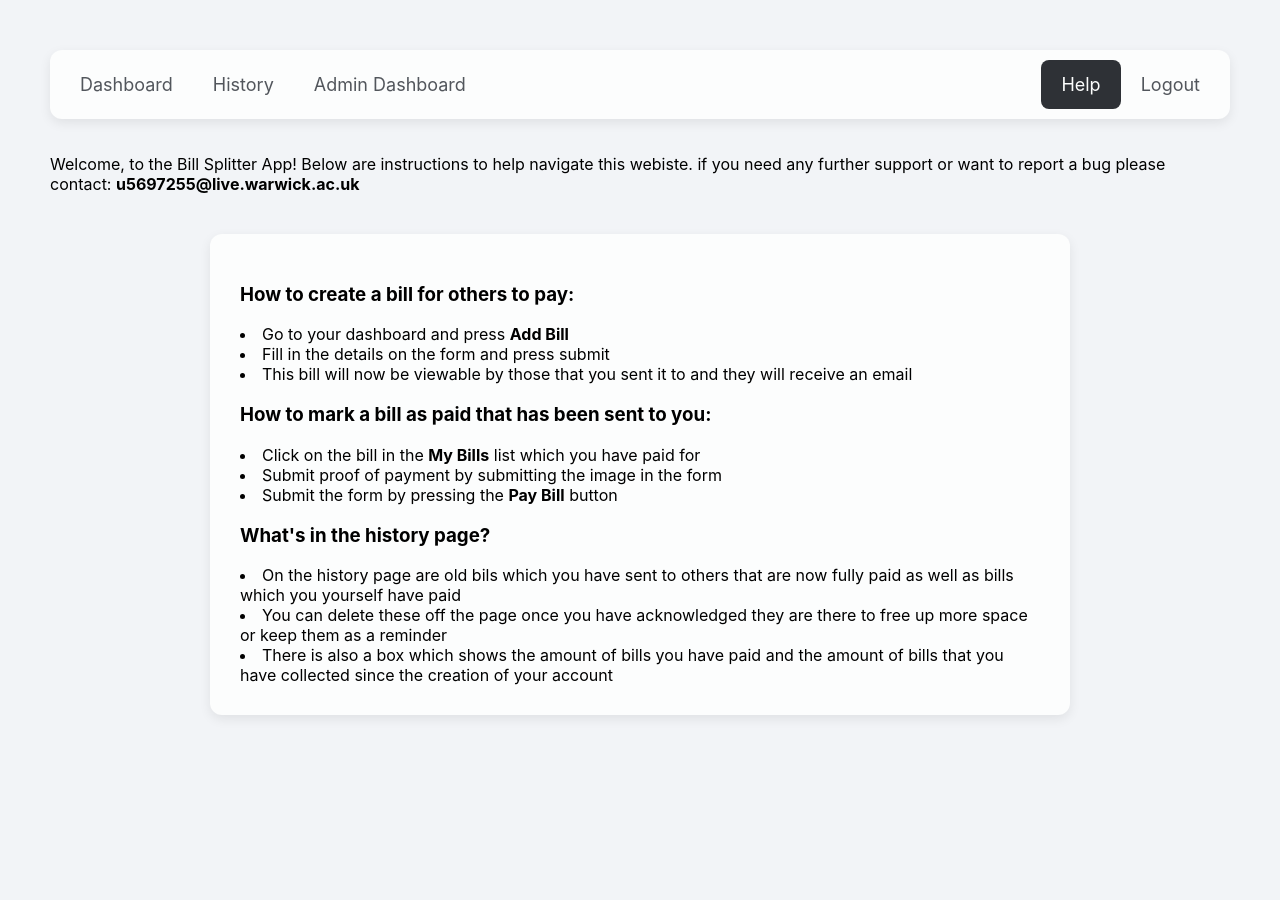
After one commit to MiloGH-1/Bill-Splitter-Web-Application, a Flask app: page /help in a window 1280 px wide. The commit adds this page. Run offline with Flask 3, Linux system fonts and the light colour scheme; a user stored in the database is signed in.

Commit message:
Added a help page to guide new users.

```diff
--- a/routes/user.py
+++ b/routes/user.py
@@ -62,7 +62,27 @@ def history():
             if not unpaid_exists:
                 paid_sent_bills.append(bill)
 
-        return render_template("history.html", collectedbills = paid_sent_bills, paidbills = original_bill)
+        user_completed_payments = payments.query.filter_by(user_id = user_logged_in, paid = True).all()
+        total_out = 0
+        for x in user_completed_payments:
+            total_out += x.amount_owed
+
+
+        my_bills = bills.query.filter_by(user_id = user_logged_in).all()
+        bills_ids = []
+        for x in my_bills:
+            bills_ids.append(x.id)
+
+        total_in=0
+        if bills_ids:
+            collected = payments.query.filter(payments.bill_id.in_(bills_ids), payments.paid == True).all()
+            for x in collected:
+                total_in += x.amount_owed
+
+        return render_template("history.html", collectedbills = paid_sent_bills,
+                               paidbills = original_bill,
+                               total_out = total_out,
+                               total_in = total_in)
 
     else:
         return redirect(url_for("auth.login"))
@@ -85,3 +105,10 @@ def admin():
         all_bills = bills.query.all()
 
         return render_template("admin.html", all_users = all_users, all_bills = all_bills, all_logins = all_logins)
+
+@user_bp.route("/help")
+def help():
+    if "user" not in session:
+        return redirect(url_for("auth.login"))
+    else:
+        return render_template("help.html")
--- a/static/dashboard.css
+++ b/static/dashboard.css
@@ -10,22 +10,16 @@ body {
     display: flex;
     gap: 75px;
     justify-content: center;
+    flex-wrap: wrap;
 }
 
-.card {
+.card, .card2 {
     background-color: #fcfdfd;
     padding: 30px;
     border-radius: 12px;
     box-shadow: 0 4px 12px rgba(12, 14, 18, 0.08);
-    width: 300px;
-}
-
-.card2{
-    background-color: #fcfdfd;
-    padding: 30px;
-    border-radius: 12px;
-    box-shadow: 0 4px 12px rgba(12, 14, 18, 0.08);
-    width: 300px;
+    width: 100%;
+    max-width: 300px;
 }
 
 #title {
@@ -117,7 +111,7 @@ body {
   transition: background-color 0.2s, color 0.2s;
 }
 
-.nav_bar a:last-child {
+.nav_bar a:nth-last-child(2) {
     margin-left: auto;
 }
 
@@ -272,3 +266,23 @@ body {
     text-align: center;
     word-break: break-all;
 }
+
+#in{
+    color: #12630f;
+}
+
+#out{
+    color: rgb(153, 0, 0);
+}
+
+#help_card {
+    display: flex;
+    flex-direction: column;
+    background-color: #fcfdfd;
+    padding: 30px;
+    border-radius: 12px;
+    box-shadow: 0 4px 12px rgba(12, 14, 18, 0.08);
+    width: 90%;
+    max-width: 800px;
+    margin: 40px auto;
+}
--- a/templates/admin.html
+++ b/templates/admin.html
@@ -13,6 +13,7 @@
                  <a href="{{url_for('user.admin')}}" class = "active">Admin Dashboard</a>
             {% endif %}
 
+            <a href="{{url_for('user.help')}}">Help</a>
             <a href="{{url_for('auth.logout')}}">Logout</a>
         </div>
 
--- a/templates/dashboard.html
+++ b/templates/dashboard.html
@@ -10,10 +10,12 @@
         <a href="{{url_for('user.dashboard')}}" class = "active">Dashboard</a>
         <a href="{{url_for('user.history')}}">History</a>
 
+
             {% if session.get('admin') %}
                 <a href="{{url_for('user.admin')}}">Admin Dashboard</a>
             {% endif %}
 
+        <a href="{{url_for('user.help')}}">Help</a>
         <a href="{{url_for('auth.logout')}}">Logout</a>
         </div>
 
--- /dev/null
+++ b/templates/help.html
@@ -0,0 +1,44 @@
+<!DOCTYPE html>
+<html lang="en">
+    <head>
+        <title>Admin Dashboard</title>
+        <link rel="stylesheet" href="{{ url_for('static', filename='dashboard.css') }}">
+    </head>
+    <body>
+        <div class="nav_bar">
+            <a href="{{url_for('user.dashboard')}}">Dashboard</a>
+            <a href="{{url_for('user.history')}}">History</a>
+
+
+            {% if session.get('admin') %}
+                 <a href="{{url_for('user.admin')}}">Admin Dashboard</a>
+            {% endif %}
+
+            <a href="{{url_for('user.help')}}" class = "active">Help</a>
+            <a href="{{url_for('auth.logout')}}">Logout</a>
+
+
+        </div>
+
+        <p>Welcome, to the Bill Splitter App! Below are instructions to help navigate this webiste. if you need any further support
+            or want to report a bug please contact: <strong>u5697255@live.warwick.ac.uk</strong>
+        </p>
+
+        <div id = "help_card">
+        <h3>How to create a bill for others to pay:</h3>
+        <li>Go to your dashboard and press <strong>Add Bill</strong></li>
+        <li>Fill in the details on the form and press submit</li>
+        <li>This bill will now be viewable by those that you sent it to and they will receive an email</li>
+
+        <h3>How to mark a bill as paid that has been sent to you:</h3>
+        <li>Click on the bill in the <strong>My Bills</strong> list which you have paid for</li>
+        <li>Submit proof of payment by submitting the image in the form</li>
+        <li>Submit the form by pressing the <strong>Pay Bill</strong> button</li>
+
+        <h3>What's in the history page?</h3>
+        <li>On the history page are old bils which you have sent to others that are now fully paid as well as bills which you yourself have paid</li>
+        <li>You can delete these off the page once you have acknowledged they are there to free up more space or keep them as a reminder</li>
+        <li>There is also a box which shows the amount of bills you have paid and the amount of bills that you have collected since the creation of your account</li>
+        </div>
+    </body>
+</html>
--- a/templates/login.html
+++ b/templates/login.html
@@ -24,6 +24,10 @@
                 <p><input type = "password" name = "pwd" placeholder="Enter Password"></p>
             <button id = "login" type="submit">Submit</button>
              </form>
+
+             <form action = "{{ url_for('user.go_reg') }} " method = "post">
+                <button id = "login">Create an Account</button>
+            </form>
         </div>
     </body>
 </html>
--- a/templates/register.html
+++ b/templates/register.html
@@ -25,6 +25,9 @@
                 <p><input type = "email" name = "email" placeholder = "Enter Email" required></p>
             <button id = "login" type="submit">Create Account</button>
             </form>
+            <form action = "{{ url_for('user.go_login') }} " method = "post">
+                <button id = "login">Login</button>
+            </form>
         </div>
     </body>
 </html>
```
Also changed, not shown: static/admin.css (+5 -10 lines), templates/history.html (+18 -1 lines), instance/database.sqlite3.
